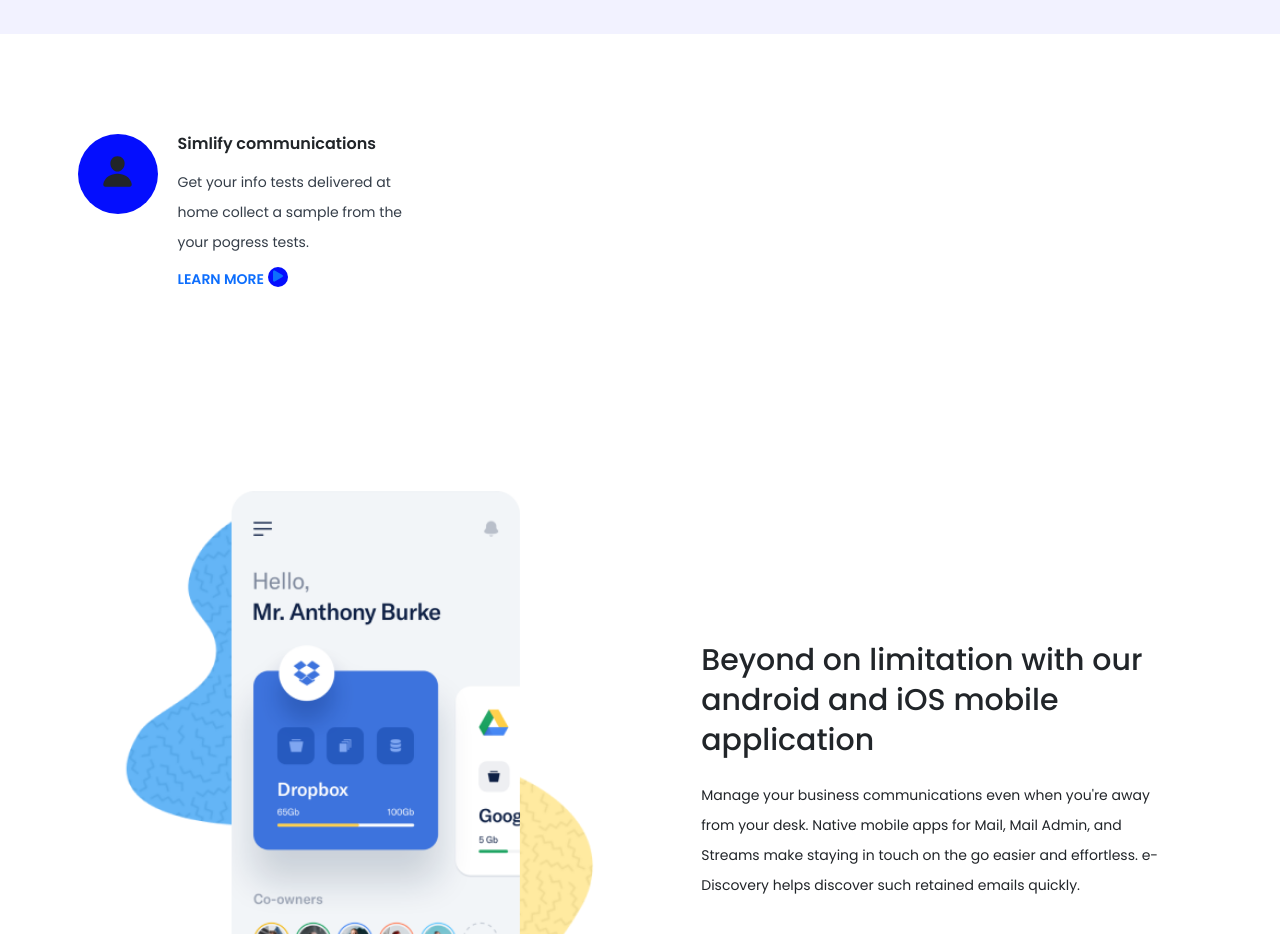
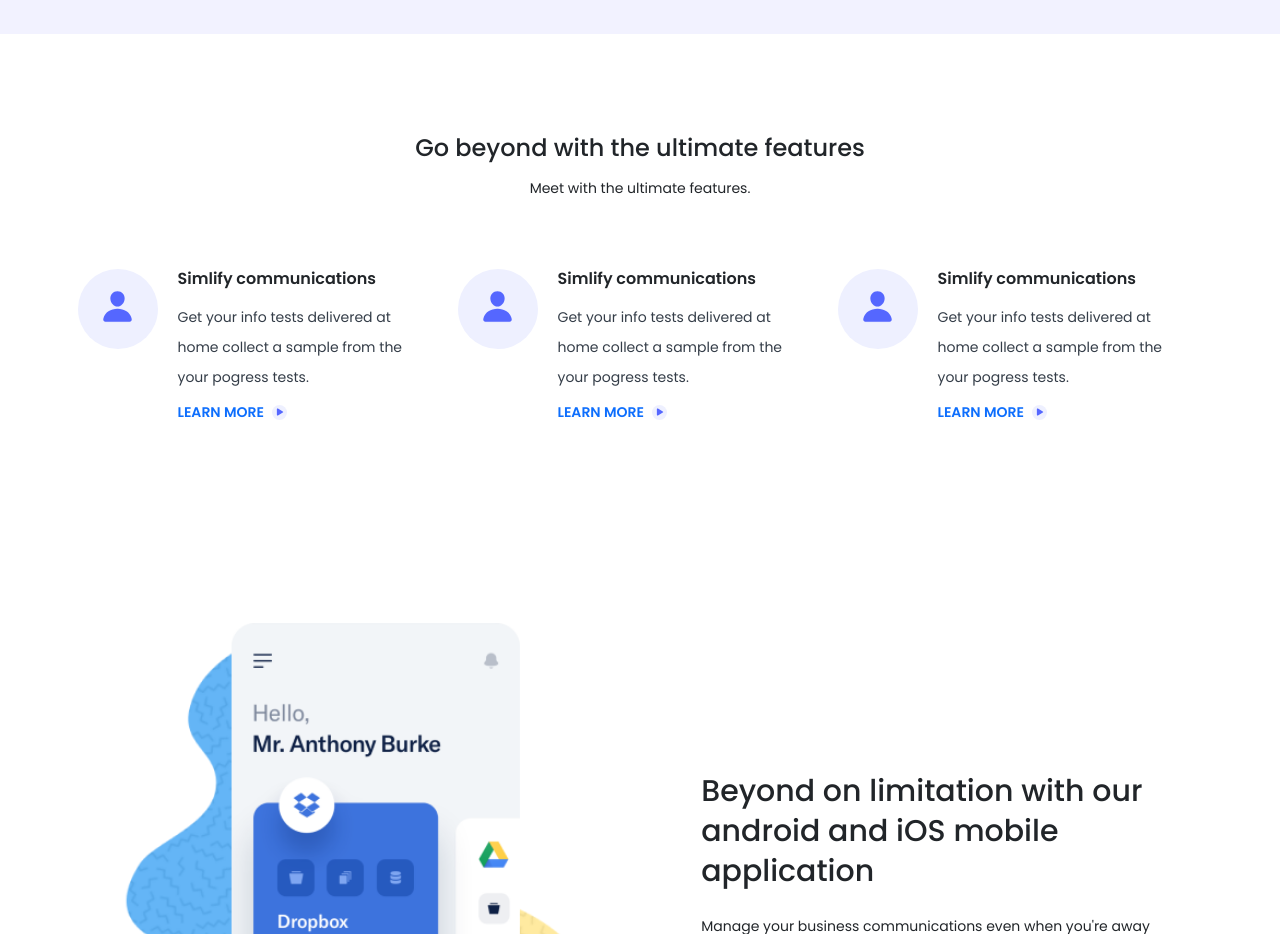
Before and after one commit to udaykumar18/sale, a plain HTML site: page index.html in a window 1280 px wide. Shown: the part 3240-4174 px from the top of the page. Drawn offline with nearby package versions, Linux system fonts and the light colour scheme.

Commit message:
website v4
v4- completed features 2

```diff
--- a/css/style.css
+++ b/css/style.css
@@ -13,7 +13,9 @@
   --textColor: #02073e;
   --bg: #f2f2ff;
   --grey: #343d48;
+  --icon-bg: #eef0ff;
 }
+
 html {
   font-size: 10px;
 }
@@ -245,7 +247,7 @@ header .pattern3 {
   padding: 10rem 0;
 }
 .features2 .main-icon {
-  background-color: var(--primary);
+  background-color: var(--icon-bg);
   padding: 2rem;
   width: 80px;
   height: 80px;
@@ -254,6 +256,9 @@ header .pattern3 {
   line-height: 1rem;
   margin-right: 2rem;
   text-align: center;
+}
+.features2 .main-icon .md {
+  color: var(--secondary);
 }
 .features2 .content h2 {
   font-size: 1.6rem;
@@ -268,15 +273,23 @@ header .pattern3 {
 .features2 .content .title {
   font-size: 1.4rem;
   font-weight: 600;
+  margin-right: 8px;
 }
 .features2 .content .icon {
-  background-color: #040efe;
-  display: inline-block;
-  width: 20px;
-  height: 20px;
-  border-radius: 20px;
-  text-align: center;
+  background-color: var(--icon-bg);
+  font-size: 1rem;
+
+  width: 15px;
+  height: 15px;
+  border-radius: 30px;
 }
+.features2 .content .md {
+  position: relative;
+  top: 1.4px;
+  left: 3px;
+  color: var(--secondary);
+}
+
 /* ############## DOWNLOADS ##############  */
 .downloads {
   width: 100%;
--- a/index.html
+++ b/index.html
@@ -175,6 +175,10 @@
     </section>
     <!-- ################### FEATURES2 ################  -->
     <section class="features2">
+      <div class="main-heading text-center">
+        <h2>Go beyond with the ultimate features</h2>
+        <p>Meet with the ultimate features.</p>
+      </div>
       <div class="container">
         <div class="row">
           <div class="col-md-4 d-flex">
@@ -188,7 +192,41 @@
                 Get your info tests delivered at <br />home collect a sample
                 from the <br />your pogress tests.
               </p>
-              <a href="#">
+              <a href="#" class="d-flex align-items-center">
+                <span class="title">LEARN MORE</span>
+                <span class="icon"><ion-icon name="play"></ion-icon></span>
+              </a>
+            </div>
+          </div>
+          <div class="col-md-4 d-flex">
+            <span class="main-icon">
+              <ion-icon name="person"></ion-icon>
+            </span>
+
+            <div class="content">
+              <h2>Simlify communications</h2>
+              <p>
+                Get your info tests delivered at <br />home collect a sample
+                from the <br />your pogress tests.
+              </p>
+              <a href="#" class="d-flex align-items-center">
+                <span class="title">LEARN MORE</span>
+                <span class="icon"><ion-icon name="play"></ion-icon></span>
+              </a>
+            </div>
+          </div>
+          <div class="col-md-4 d-flex">
+            <span class="main-icon">
+              <ion-icon name="person"></ion-icon>
+            </span>
+
+            <div class="content">
+              <h2>Simlify communications</h2>
+              <p>
+                Get your info tests delivered at <br />home collect a sample
+                from the <br />your pogress tests.
+              </p>
+              <a href="#" class="d-flex align-items-center">
                 <span class="title">LEARN MORE</span>
                 <span class="icon"><ion-icon name="play"></ion-icon></span>
               </a>
```
